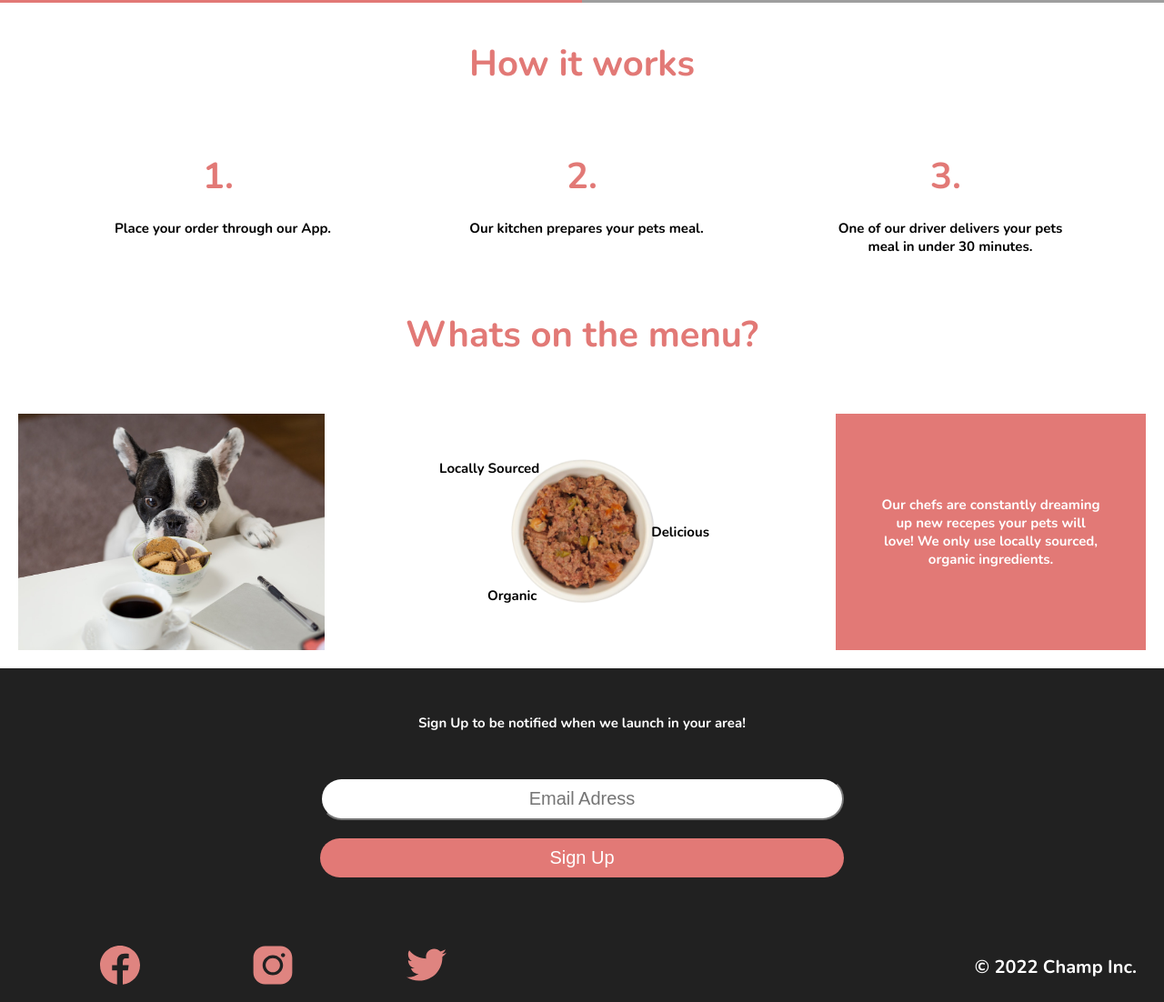
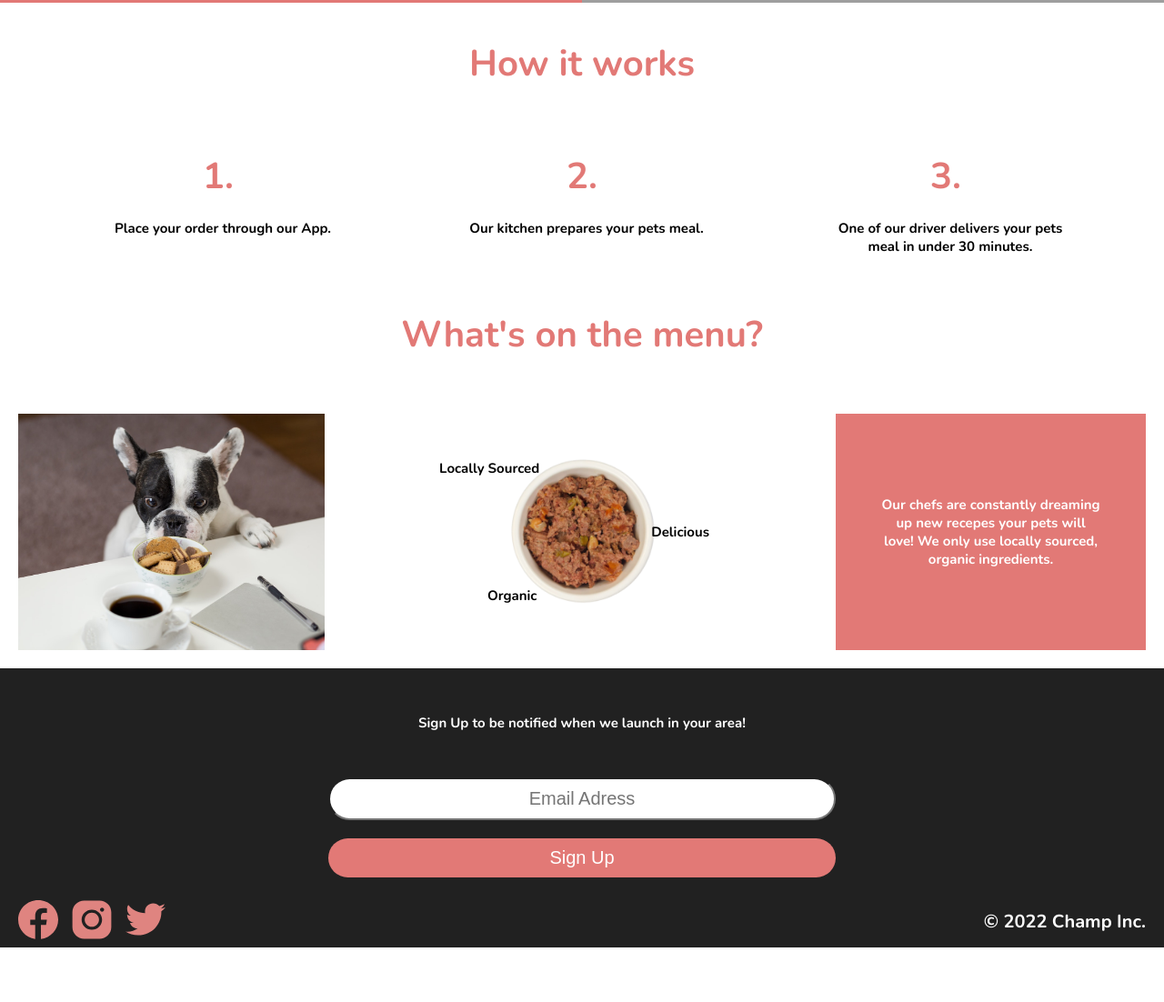
Before and after one commit to Franz-SuperCode/Project_Lieferando_for_dog, a plain HTML site: page index.html in a window 1280 px wide. Shown: the part 797-1899 px from the top of the page at 91% size. After the commit the page ends 1839 px from the top, so only its background shows below. Drawn offline with Linux system fonts and the light colour scheme; grey boxes are pictures that could not be loaded.

Commit message:
small changes footer

```diff
--- a/assets/css/style.css
+++ b/assets/css/style.css
@@ -198,6 +198,7 @@ button {
 .div_social {
     display: flex;
     justify-content: space-evenly;
+    align-items: center;
 }
 
 /* ===========================================
@@ -208,6 +209,9 @@ button {
 
 @media only screen and (min-width: 600px) {
 
+    footer {
+        padding: 0 2rem;
+    }
 
     .section_articlesHowItWorks {
         display: flex;
@@ -257,8 +261,9 @@ button {
 
     .div_social {
         align-items: center;
-        width: 50%;
-        margin-left: -2rem;
+        gap: 1rem;
+
+
     }
 
 
@@ -266,7 +271,6 @@ button {
         display: flex;
         align-items: center;
         justify-content: space-between;
-        padding: 5rem 3rem 1rem 1rem
     }
 
     .p_footerCopyright {
--- a/index.html
+++ b/index.html
@@ -14,7 +14,7 @@
     <header>
         <h1 class="fontFamily_rockSalt">Chomp!</h1>
         <div>
-            <h2>Its like Lieferando for dog</h2>
+            <h2>It's like Lieferando for dog</h2>
             <section class="section_header"> </section>
         </div>
 
@@ -39,7 +39,7 @@
         </section>
 
         <section class="section_whatsOnTheMenu">
-            <h2 class="h2_main">Whats on the menu?</h2>
+            <h2 class="h2_main">What's on the menu?</h2>
             <article class="article_imgDogAndBowl">
                 <div class="div_bgImageDogCookie"></div>
                 <div class="div_bgImageBowl">
```
Also changed, not shown: 1 other file.
